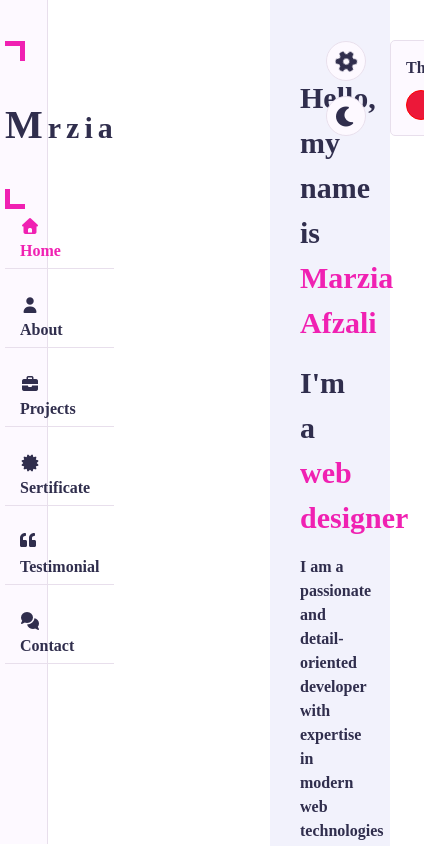
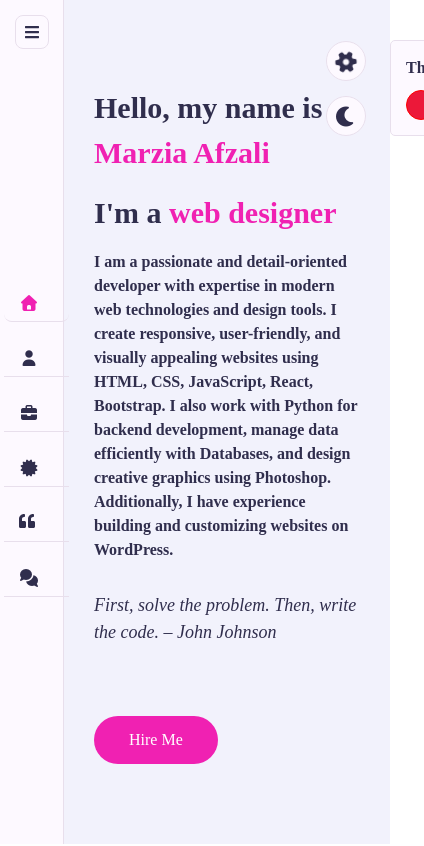
Before and after one commit to marziaafzali/portfolio-part2, a React (Vite) app: page / in a window 390 px wide. Shown: the top 846 px of the page, 424 px wide, since content can reach past the window. Built offline with nearby package versions, Linux system fonts and the light colour scheme.

Commit message:
Update project with latest changes

```diff
--- a/src/App.css
+++ b/src/App.css
@@ -29,7 +29,7 @@ body {
 }
 body, p, h4 {
   color: var(--text-black-900);
-  transition: color 0.3s ease; /* smooth change */
+  transition: color 0.3s ease;
 }
 
 h4 {
@@ -62,23 +62,50 @@ i, .icon {
 ul{
   list-style: none;
 }
-.section{
+
+
+.section {
   background: var(--bg-black-900);
   min-height: 100vh;
   display: block;
   padding: 0 30px;
   opacity: 1;
+  position: relative;
+  left: 0;
+  top: 0;
+  right: 0;
+  bottom: 0;
+  z-index: 0;
+  overflow-y: auto;
+  overflow-x: hidden;
 }
 
+
+.section .active{
+  z-index: 2;
+  opacity: 1;
+  animation: slideSection 1s ease;
+}
+
+@keyframes slideSection {
+  0%{
+    transform: translateX(100%);
+  }
+  100%{
+    transform: translateX(0%);
+  }
+}
+
+
+.Main-container{
+  padding-left: 0;
+}
 
 .hidden{
   display: none !important;
 
 }
 
-.Main-container{
-  padding-left: 270px;
-}
 
 .padd-15{
   padding-left: 15px;
@@ -286,13 +313,9 @@ ul{
   margin-top: 50px;
 }
 
-.aside .nav span{
-  color: var(--skin-color);
-}
 
-.fa-home{
-  color: var(--skin-color);
-}
+
+
 .aside .nav li {
   margin-bottom: 20px;
   display: block;
@@ -307,7 +330,7 @@ ul{
   border-bottom: 1px solid var(--bg-black-50);
 }
 
-.aside .nav li a.active {
+.aside .nav li.active {
   color: var(--skin-color);
 }
 
@@ -800,7 +823,6 @@ padding: 0 50px;
 
 
 
-
 /* responsive section */
 
 @media (max-width:1199px) {
@@ -816,17 +838,11 @@ padding: 0 50px;
 }
 
 @media (max-width:991px){
-  /*.feedback-wall .feedback-card,*/
   .contact .contact-info-item,
   .portfolio .portfolio-item,
   .services .services-item{
     flex: 0 0 50%;
     max-width: 50%;
-  }
-
-  .main-content{
-    padding-left:0 ;
-    width: 100%;
   }
 
   .home .home-info{
@@ -841,7 +857,7 @@ padding: 0 50px;
 
 
 @media (max-width: 767px) {
-  /*.feedback-wall .feedback-card,*/
+
   .contact .contact-form .col-6,
   .contact .contact-info-item,
   .portfolio .portfolio-item,
@@ -854,6 +870,9 @@ padding: 0 50px;
     max-width: 100%;
   }
 }
+
+
+
 
 
 
@@ -911,15 +930,129 @@ input:focus, textarea:focus {
 }
 
 
-/* ---------- Responsive Sidebar for Small Screens ---------- */
-@media (max-width: 768px) {
-  .Main-container{
-    width: 100%;
+
+/* Default link style */
+.aside .nav li a.active {
+  color: var(--skin-color);
+
+}
+
+.nav-link {
+  display: flex;
+  align-items: center;
+  gap: 8px;
+  color: var(--text-black-900);
+  font-weight: 600;
+  padding: 8px 12px;
+  transition: color 0.3s ease, background 0.3s ease;
+}
+
+/* Active link style */
+.nav-link.active {
+  color: var(--skin-color);
+
+  border-radius: 8px;
+}
+
+/* Optional: highlight icon too */
+.nav-link.active i {
+  color: var(--skin-color);
+}
+
+
+
+
+
+/* ---------- Base Aside ---------- */
+
+/* ---------- Nav Toggler ---------- */
+.nav-toggler {
+  position: fixed;
+  top: 15px;
+  left: 15px;
+  background: var(--bg-black-100);
+  border: 1px solid var(--bg-black-50);
+  border-radius: 8px;
+  padding: 8px;
+  cursor: pointer;
+  display: none;
+  z-index: 200;
+}
+
+/* ---------- Responsive (Mobile & Tablet) ---------- */
+@media (max-width: 900px) {
+  .nav-toggler {
+    display: flex;
+    align-items: center;
+    justify-content: center;
   }
+
   .aside {
-    width: 3rem; /* narrow width */
-    padding: 20px 5px;
+    width: 4rem;
+    padding: 20px 0;
     align-items: center;
-    justify-content: flex-start;
+  }
+
+  .aside .logo {
+    display: none;
+  }
+
+  .aside .nav {
+    margin-top: 60px;
+    margin-left: 10px;
+    align-items: center;
+  }
+
+  .aside .nav-link {
+    justify-content: center;
+    padding: 10px;
+  }
+
+
+  .aside .nav-link .nav-label {
+    display: none;
+  }
+
+  .aside.open {
+    width: 220px;
+  }
+
+  .aside.open .nav-link .nav-label {
+    display: inline;
+  }
+
+  .aside.open .logo {
+    display: block;
+    margin-top: 20px;
   }
 }
+
+
+
+
+
+/* Main layout */
+.app-container {
+  display: flex;
+}
+
+/* Default sidebar width */
+.main-content {
+  margin-left: 270px;
+  transition: margin-left 0.3s ease;
+  width: calc(100% - 270px);
+}
+
+/* Adjust for smaller screens */
+@media (max-width: 900px) {
+  .main-content {
+    margin-left: 4rem;
+    width: calc(100% - 4rem);
+  }
+
+
+  .aside.open ~ .main-content {
+    margin-left: 220px;
+    width: calc(100% - 220px);
+  }
+}
--- a/src/App.jsx
+++ b/src/App.jsx
@@ -19,9 +19,10 @@ import Theme from './component/Theme.jsx';
 function App() {
   return (
     <Router>
-      <div className='Main-container'>
-        <Aside />  {/* sidebar stays persistent */}
+      <div className="app-container">
+        <Aside />
 
+        <div className="main-content">
           <Routes>
             <Route path="/" element={<Content />} />
             <Route path="/about" element={<About />} />
@@ -31,10 +32,10 @@ function App() {
             <Route path="/contact" element={<Contact />} />
           </Routes>
         </div>
+      </div>
 
       <Theme />
     </Router>
   );
 }
-
 export default App;
--- a/src/component/Aside.jsx
+++ b/src/component/Aside.jsx
@@ -1,32 +1,56 @@
 import { useState } from "react";
+import { NavLink } from "react-router-dom";
 import { FaQuoteLeft, FaBars, FaTimes } from "react-icons/fa";
-import { Link } from "react-router-dom";
 
 function Aside() {
   const [menuOpen, setMenuOpen] = useState(false);
 
+  const navItems = [
+    { path: "/", icon: "fa fa-home", label: "Home", exact: true },
+    { path: "/about", icon: "fa fa-user", label: "About" },
+    { path: "/projects", icon: "fa fa-briefcase", label: "Projects" },
+    { path: "/sertificates", icon: "fas fa-certificate", label: "Certificate" },
+    { path: "/feedback", icon: <FaQuoteLeft style={{  marginRight: "10px" }} />, label: "Testimonial" },
+    { path: "/contact", icon: "fa fa-comments", label: "Contact" },
+  ];
+
   return (
     <>
-      {/* Hamburger button visible on small screens
+      {/* Hamburger button (visible on small screens) */}
       <div className="nav-toggler" onClick={() => setMenuOpen(!menuOpen)}>
         {menuOpen ? <FaTimes /> : <FaBars />}
-      </div>*/}
+      </div>
 
       {/* Sidebar */}
-      <div className={`aside ${menuOpen ? "open" : ""}`}>
+      <aside className={`aside ${menuOpen ? "open" : ""}`}>
         <div className="logo">
-          <Link to="/"><span>M</span>rzia</Link>
+          <NavLink to="/" end onClick={() => setMenuOpen(false)}>
+            <span>M</span>rzia
+          </NavLink>
         </div>
 
         <ul className="nav">
-          <li><Link  to="/" onClick={() => setMenuOpen(false)}><span><i className="fa fa-home"></i> Home </span></Link></li>
-          <li><Link to="/about" onClick={() => setMenuOpen(false)}><i className="fa fa-user"></i> About</Link></li>
-          <li><Link to="/projects" onClick={() => setMenuOpen(false)}><i className="fa fa-briefcase"></i> Projects</Link></li>
-          <li><Link to="/sertificates" onClick={() => setMenuOpen(false)}><i className="fas fa-certificate"></i> Sertificate</Link></li>
-          <li><Link to="/feedback" onClick={() => setMenuOpen(false)}><FaQuoteLeft style={{ marginRight: "8px" }} /> Testimonial</Link></li>
-          <li><Link to="/contact" onClick={() => setMenuOpen(false)}><i className="fa fa-comments"></i> Contact</Link></li>
+          {navItems.map((item, index) => (
+            <li key={index}>
+              <NavLink
+                to={item.path}
+                end={item.exact}
+                onClick={() => setMenuOpen(false)}
+                className={({ isActive }) =>
+                  `nav-link ${isActive ? "active" : ""}`
+                }
+              >
+                {typeof item.icon === "string" ? (
+                  <i className={item.icon}></i>
+                ) : (
+                  item.icon
+                )}
+                <span className="nav-label">{item.label}</span>
+              </NavLink>
+            </li>
+          ))}
         </ul>
-      </div>
+      </aside>
     </>
   );
 }
--- a/src/component/Contact.jsx
+++ b/src/component/Contact.jsx
@@ -203,7 +203,7 @@ function Contact() {
           </div>
         </form>
 
-        {/* ✅ Live Preview
+        {/* ✅ Live Preview */}
         <div className="preview padd-15">
           <h4>Live Preview:</h4>
           <p><strong>Name:</strong> {formData.name}</p>
@@ -211,7 +211,7 @@ function Contact() {
           <p><strong>Message:</strong> {formData.message}</p>
         </div>
 
-        {/* ✅ Confirmation Modal }
+        {/* ✅ Confirmation Modal */}
         {showModal && (
           <div className="modal">
             <div className="modal-content">
@@ -219,7 +219,7 @@ function Contact() {
               <p>Your message has been sent successfully.</p>
             </div>
           </div>
-        )}*/}
+        )}
       </div>
     </section>
   );
--- a/src/component/Content.jsx
+++ b/src/component/Content.jsx
@@ -23,7 +23,7 @@ function Content() {
 
   return (
     <>
-      <div className="main-content">
+
         <div className="home section">
           <div className="container">
             <div className="row">
@@ -54,7 +54,7 @@ function Content() {
             </div>
           </div>
         </div>
-      </div>
+
     </>
   );
 }
```
Also changed, not shown: src/Aside.js (added, +25 -0 lines). Lines whose indentation alone changed are shown as unchanged.
